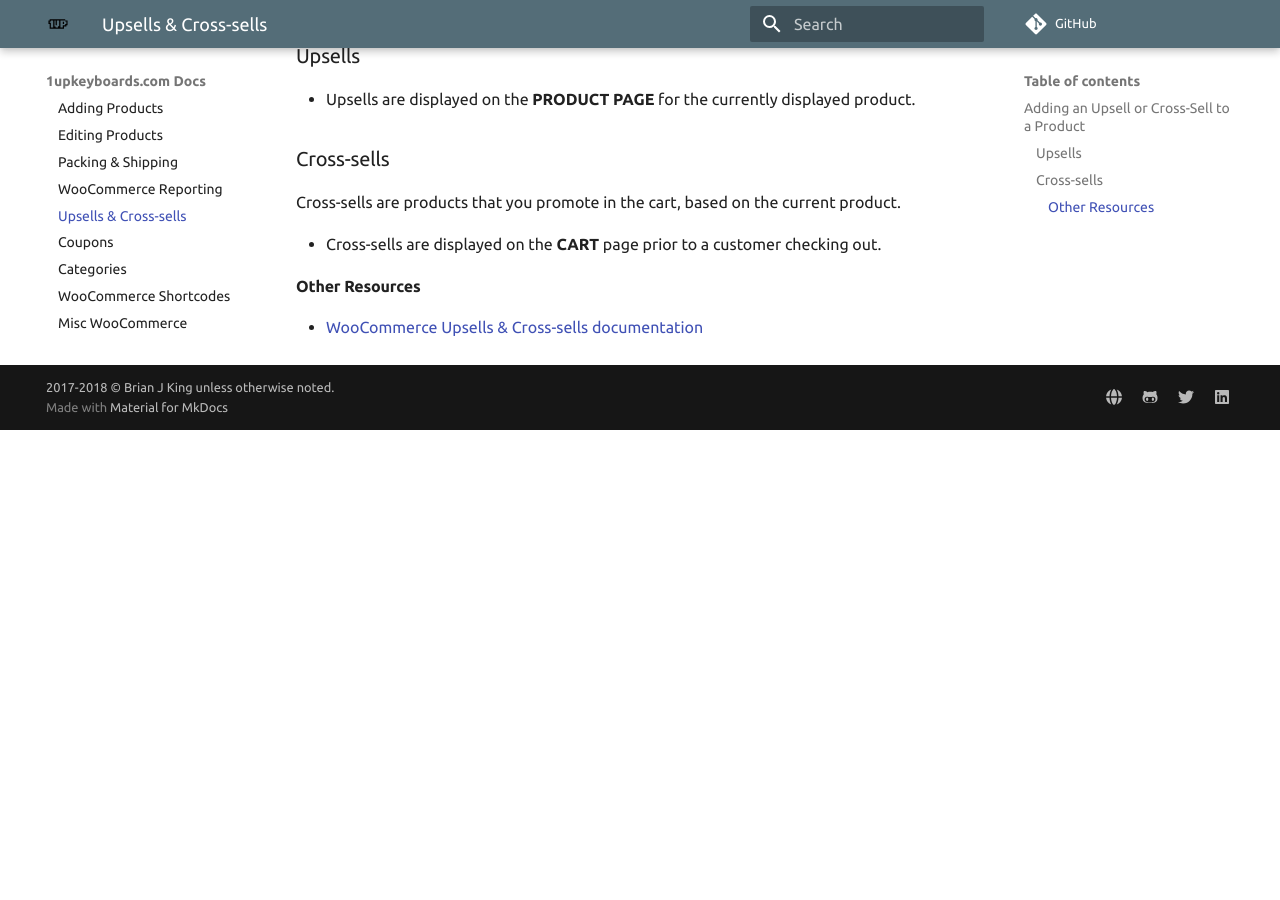
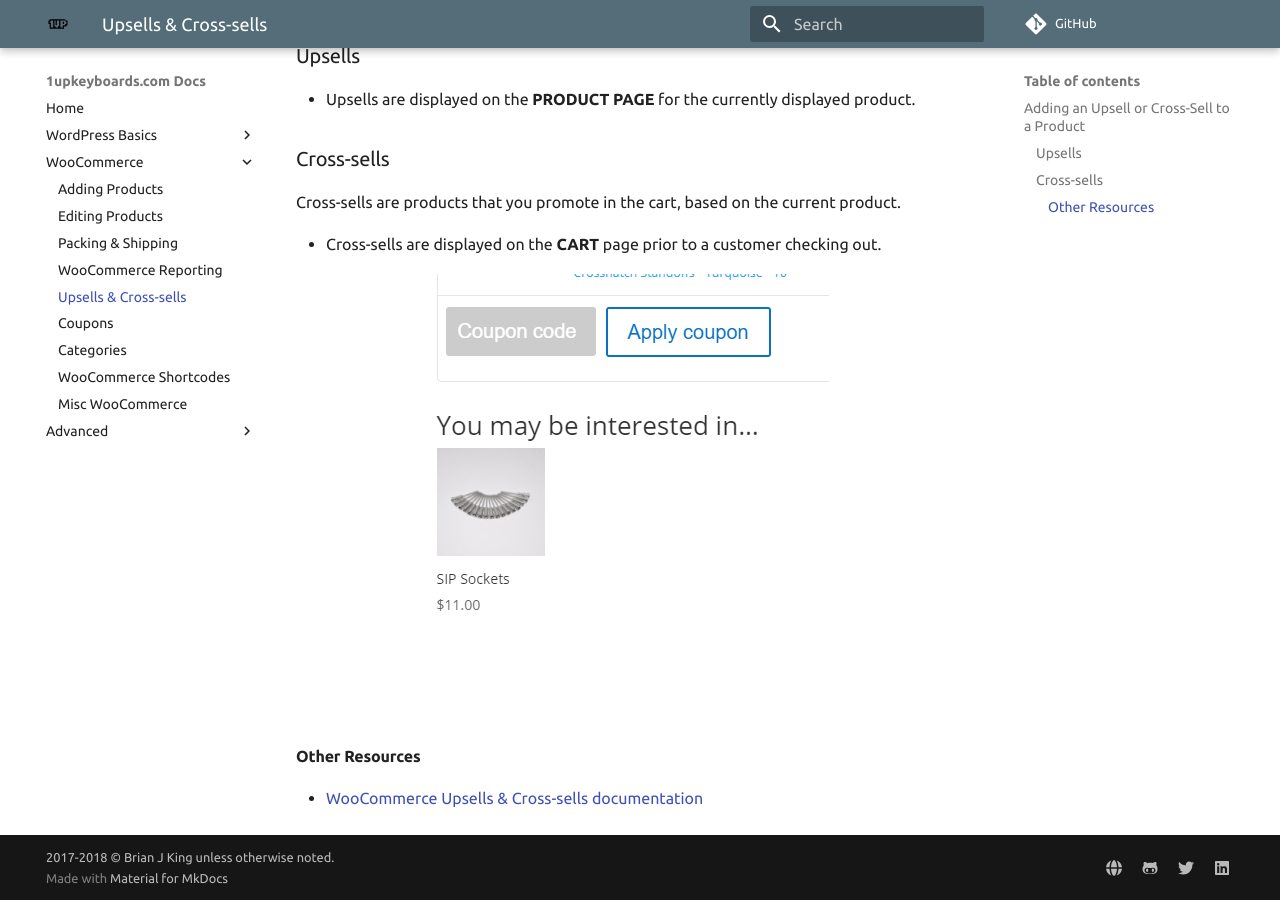
Before and after one commit to brianjking/1upkeyboard-docs, an MkDocs documentation site: the page built from docs/woocommerce/upsells-cross-sells.md, in a window 1280 px wide and 900 px high, scrolled down 813 px. Built offline with MkDocs 1.6.1 and Material for MkDocs 9.7.7, drawn with Linux system fonts in a browser that asks for light colours; comment, search, counter and statistics services are not loaded; old or Windows-style settings are respelled for this version of MkDocs; before the commit the page ends 1243 px from its top, so only the background shows below that.

Commit message:
Updating cross sells

```diff
--- a/docs/woocommerce/upsells-cross-sells.md
+++ b/docs/woocommerce/upsells-cross-sells.md
@@ -22,6 +22,9 @@
 
 * Cross-sells are displayed on the **CART** page prior to a customer checking out.
 
+![WooCommerce  Packing List](../images/cross-sells-example.png)
+
+
 #### Other Resources
 
 * [WooCommerce Upsells & Cross-sells documentation](https://docs.woocommerce.com/document/related-products-up-sells-and-cross-sells/)
```
Also changed, not shown: docs/images/cross-sells-example.png (added).
